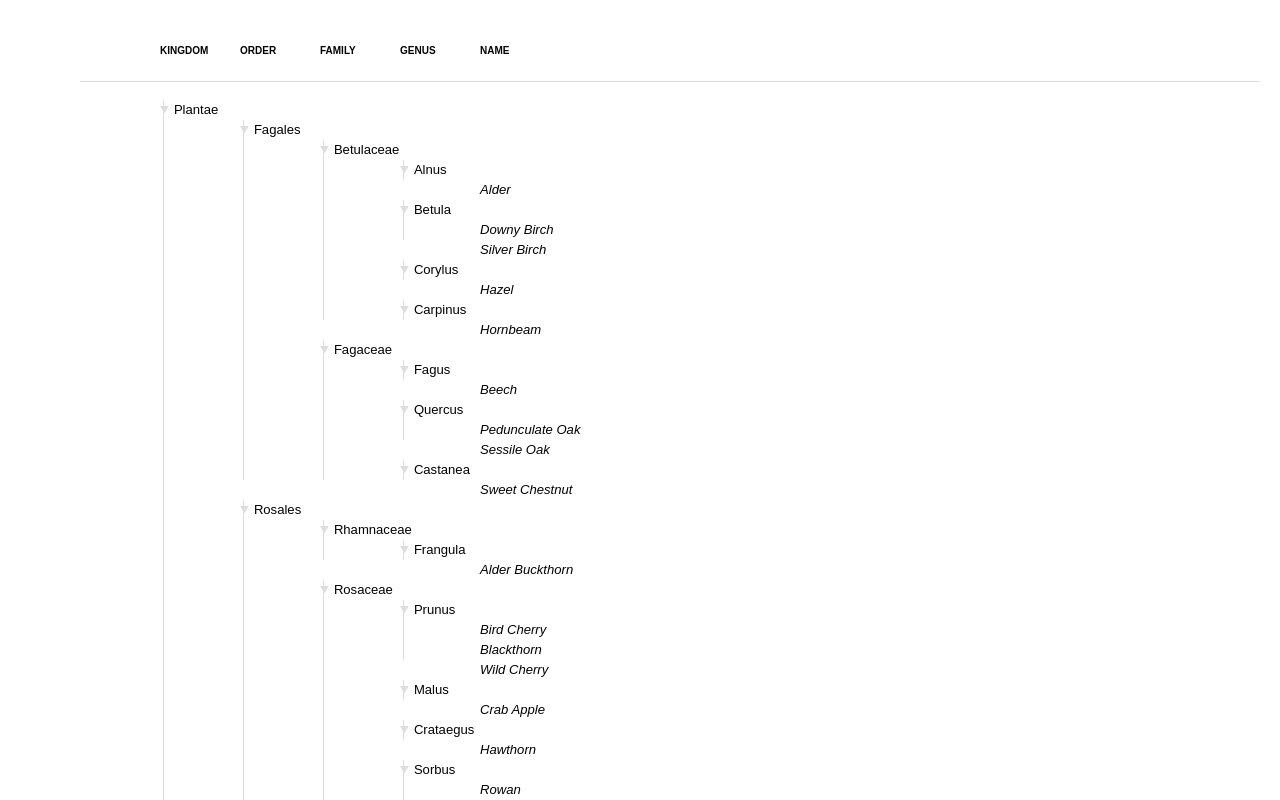
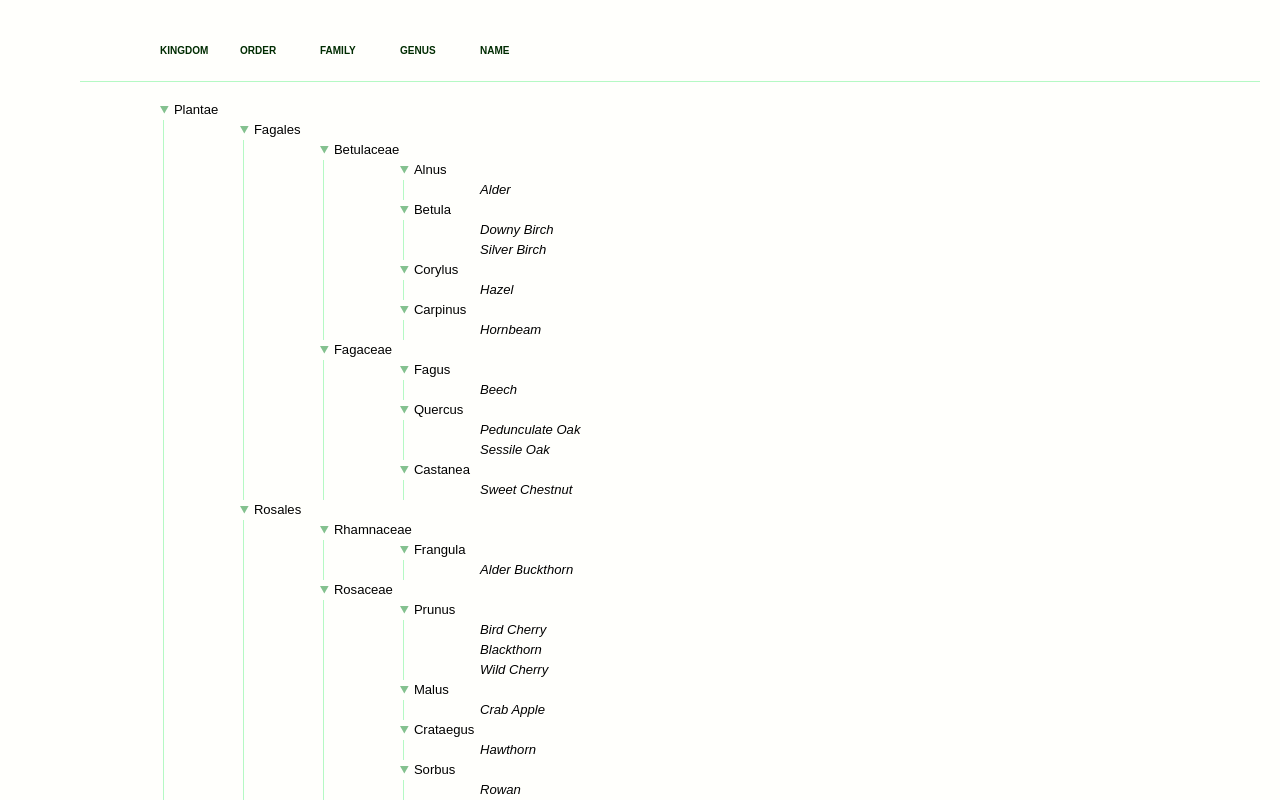
Before and after one commit to robstarbuck/treact, a React (Create React App) app: page / in a window 1280 px wide. Shown: the top 800 px of the page. Built offline with nearby package versions, Linux system fonts and the light colour scheme; a web font is replaced by a local one.

Commit message:
Colour scheme update

```diff
--- a/src/App.css
+++ b/src/App.css
@@ -1,8 +1,24 @@
 :root {
   --indent: calc(var(--tile) * 4);
+
+  --dark: #002c02;
+  --mid-dark: #2a592f;
+  --mid: #568b5d;
+  --mid-light: #84c18f;
+  --light: #b5f9c4;
+
+  --attention: #00f6cd;
+  --bg: #fffffc;
 }
 
-* {white-space: nowrap;}
+* {
+  white-space: nowrap;
+  color: var(--dark);
+}
+
+body {
+  background-color: var(--bg);
+}
 
 main {
   margin-top: var(--tile);
@@ -20,7 +36,12 @@ details::before {
   width: 1px;
   position: absolute;
   left: 3px;
-  border-left: 1px solid #ddd;
+  bottom: 0;
+  border-left: 1px solid var(--light);
+}
+
+details:hover::before {
+  border-left: 1px solid var(--mid-dark);
 }
 
 em {
@@ -28,7 +49,7 @@ em {
 }
 
 summary {
-  color: #ddd;
+  color: var(--mid-light);
 }
 
 a {
@@ -37,10 +58,9 @@ a {
   cursor: pointer;
 }
 
-details:hover > summary,
 details:hover > summary a,
-em:hover > a {
-  color: red;
+a:hover {
+  text-decoration: underline;
 }
 
 a:hover {
@@ -55,8 +75,8 @@ header {
   padding: var(--tile) 0 0;
   display: flex;
   z-index: 2;
-  background: white;
-  border-bottom: 1px solid #ddd;
+  background: var(--bg);
+  border-bottom: 1px solid var(--light);
 }
 
 header > button {
@@ -69,8 +89,7 @@ ol {
   all: unset;
   padding: var(--tile);
   padding-left: calc(var(--indent));
-  /* position: fixed; */
-  background: #FFFFFF;
+  background: var(--bg);
   z-index: 1;
 }
 
```
